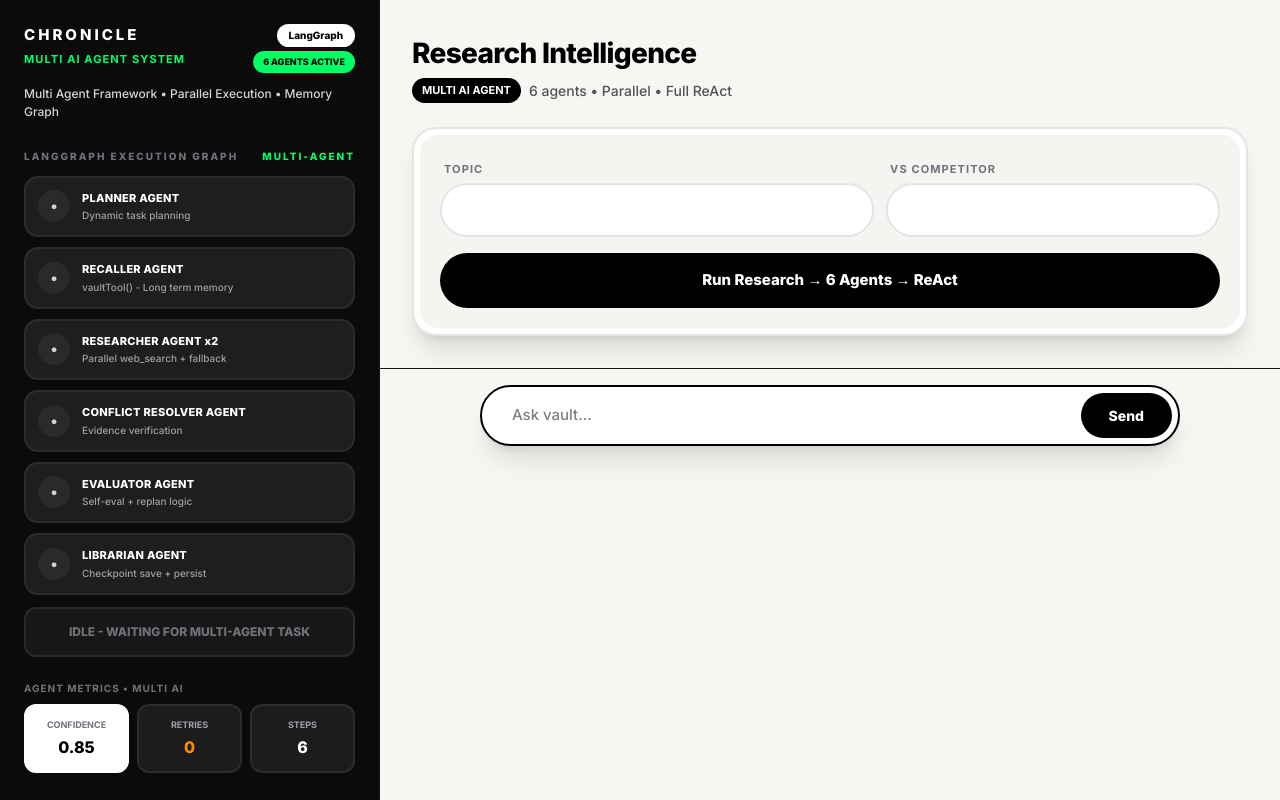
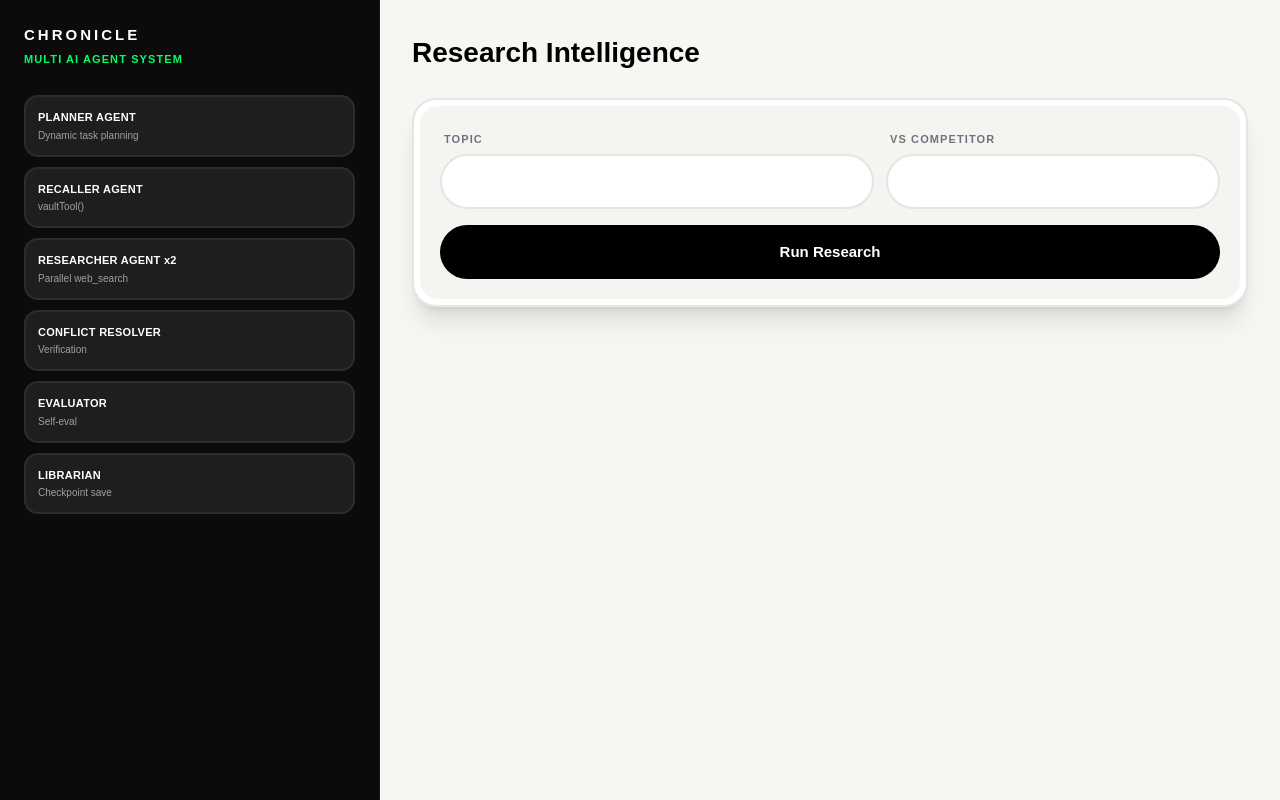
Before and after one commit to Steron167/AI-SECOND-BRAIN, a Next.js app: page / in a window 1280 px wide. Built offline with nearby package versions, Linux system fonts and the light colour scheme.

Commit message:
fix jsx - clean file, table cards back

```diff
--- a/app/page.tsx
+++ b/app/page.tsx
@@ -7,7 +7,7 @@ export default function Page() {
   const [competitor, setCompetitor] = useState("")
   const [result, setResult] = useState("")
   const [input, setInput] = useState("")
-  const [chats, setChats] = useState<Chat[]>([{ role: "ai", text: "Multi AI Agent System ready. 6 agents idle." }])
+  const [chats, setChats] = useState<Chat[]>([{ role: "ai", text: "Multi AI Agent System ready." }])
   const [memory, setMemory] = useState<any>({ short: [], long: { facts: [] } })
   const [loading, setLoading] = useState(false)
   const [meta, setMeta] = useState<any>(null)
@@ -21,69 +21,99 @@ export default function Page() {
 
   async function trackResearch() {
     if (!topic.trim()) return
-    setLoading(true); setResult("")
+    setLoading(true)
+    setResult("")
     const steps = ["planner","recaller","researcher","resolver","evaluator","librarian"]
-    let i=0; const it = setInterval(()=>{ setActiveNode(steps[i]); i=(i+1)%6 }, 350)
+    let i=0
+    const it = setInterval(()=>{ setActiveNode(steps[i]); i=(i+1)%6 }, 350)
     try {
       const res = await fetch("/api/chat", { method: "POST", headers: { "Content-Type": "application/json" }, body: JSON.stringify({ message: `Topic: ${topic} vs Competitor: ${competitor || "general"} - plain comparison`, memory }) })
       const data = await res.json()
-      clearInterval(it); setActiveNode("done")
-      setResult(data.reply); setMeta(data); setCheckpoints(data.checkpoints||[]); setMemory(data.memory_context)
+      clearInterval(it)
+      setActiveNode("done")
+      setResult(data.reply)
+      setMeta(data)
+      setCheckpoints(data.checkpoints||[])
+      setMemory(data.memory_context)
       localStorage.setItem("chronicle_memory", JSON.stringify(data.memory_context))
     } catch {}
-    clearInterval(it); setLoading(false)
+    clearInterval(it)
+    setLoading(false)
   }
 
   async function send() {
     if (!input.trim()) return
     const nc = [...chats, { role: "user" as const, text: input }]
-    setChats(nc); setInput(""); setLoading(true)
+    setChats(nc)
+    setInput("")
+    setLoading(true)
     try {
       const res = await fetch("/api/chat", { method: "POST", headers: { "Content-Type": "application/json" }, body: JSON.stringify({ message: input, memory }) })
       const data = await res.json()
-      setChats([...nc, { role: "ai", text: data.reply }]); setMeta(data); setCheckpoints(data.checkpoints||[]); setMemory(data.memory_context)
+      setChats([...nc, { role: "ai", text: data.reply }])
+      setMeta(data)
+      setCheckpoints(data.checkpoints||[])
+      setMemory(data.memory_context)
       localStorage.setItem("chronicle_memory", JSON.stringify(data.memory_context))
-    } catch {} setLoading(false)
+    } catch {}
+    setLoading(false)
   }
 
-  function cleanCell(text: string) {
-    return text.replace(/\*\*/g, "").replace(/\*/g, "").replace(/__/g, "").trim()
+  function cleanCell(t: string) {
+    return t.replace(/\*\*/g,"").replace(/\*/g,"").replace(/__/g,"").trim()
   }
 
   function renderReAct(text: string) {
     const blocks = text.split(/(?=Thought:|Action:|Observation:|Final Answer:)/gi)
     return blocks.map((block, idx) => {
       const l = block.toLowerCase()
-      if (l.includes("thought:")) return (
+      if (l.includes("thought:")) {
+        return (
           <div key={idx} className="mb-5 rounded-2xl bg-[#fff7ed] border-2 border-orange-200 p-5">
-          <div className="flex gap-2 mb-2 items-center"><div className="w-7 h-7 rounded-full bg-orange-500 text-white flex items-center justify-center text-xs font-bold">💭</div><div className="text-[12px] font-extrabold tracking-widest text-orange-700">THOUGHT</div><div className="ml-auto text-[10px] px-2 py-1 rounded-full bg-orange-500 text-white font-bold">Agent Reasoning</div></div>
+            <div className="text-[12px] font-extrabold tracking-widest text-orange-700 mb-2">THOUGHT</div>
             <div className="text-[14px] font-medium leading-7 text-black whitespace-pre-wrap break-words">{cleanCell(block.replace(/Thought:/i,""))}</div>
           </div>
         )
-      if (l.includes("action:")) return (
+      }
+      if (l.includes("action:")) {
+        return (
           <div key={idx} className="mb-5 rounded-2xl bg-[#eff6ff] border-2 border-blue-200 p-5">
-          <div className="flex gap-2 mb-2 items-center"><div className="w-7 h-7 rounded-full bg-blue-600 text-white flex items-center justify-center text-xs font-bold">⚡</div><div className="text-[12px] font-extrabold tracking-widest text-blue-700">ACTION</div><div className="ml-auto text-[10px] px-2 py-1 rounded-full bg-blue-600 text-white font-bold">Tool Invocation</div></div>
+            <div className="text-[12px] font-extrabold tracking-widest text-blue-700 mb-2">ACTION</div>
             <div className="text-[14px] font-mono font-semibold leading-7 text-black bg-white p-3 rounded-xl border border-blue-100 whitespace-pre-wrap break-words">{cleanCell(block.replace(/Action:/i,""))}</div>
           </div>
         )
-      if (l.includes("observation:")) return (
+      }
+      if (l.includes("observation:")) {
+        return (
           <div key={idx} className="mb-5 rounded-2xl bg-[#f0fdf4] border-2 border-green-200 p-5">
-          <div className="flex gap-2 mb-2 items-center"><div className="w-7 h-7 rounded-full bg-green-600 text-white flex items-center justify-center text-xs font-bold">👁</div><div className="text-[12px] font-extrabold tracking-widest text-green-700">OBSERVATION</div><div className="ml-auto text-[10px] px-2 py-1 rounded-full bg-green-600 text-white font-bold">Evidence Gathered</div></div>
+            <div className="text-[12px] font-extrabold tracking-widest text-green-700 mb-2">OBSERVATION</div>
             <div className="text-[14px] font-medium leading-7 text-black whitespace-pre-wrap break-words">{cleanCell(block.replace(/Observation:/i,""))}</div>
           </div>
         )
+      }
       if (l.includes("final answer:")) {
         const content = block.replace(/Final Answer:/i,"").trim()
         const lines = content.split("\n")
         return (
           <div key={idx} className="rounded-2xl bg-black text-white p-6 border-2 border-black">
-            <div className="flex gap-2 mb-4 items-center"><div className="w-7 h-7 rounded-full bg-white text-black flex items-center justify-center text-xs font-bold">✓</div><div className="text-[12px] font-extrabold tracking-widest">FINAL ANSWER • MULTI AI AGENT</div><div className="ml-auto text-[10px] px-2.5 py-1 rounded-full bg-white text-black font-bold">Verified • Full Length</div></div>
-            <div className="space-y-3">
+            <div className="text-[12px] font-extrabold tracking-widest mb-4">FINAL ANSWER</div>
+            <div className="space-y-2">
               {lines.map((line, li) => {
-                if (line.trim().startsWith("|") && line.includes("|")) {
-                  const cells = line.split("|").filter(c=>c.trim()).map(c=>cleanCell(c))
-                  if (cells.length===0 || cells[0].includes("---")) return null
-                  return <div key={li} className="grid gap-2" style={{gridTemplateColumns:`repeat(${cells.length}, minmax(0,1fr))`}}>{cells.map((cell, ci)=><div key={ci} className={`px-3 py-2.5 rounded-xl text-[13px] border leading-5 break-words ${ci===0? "bg-zinc-800 text-white border-zinc-700 font-extrabold" : "bg-white text-black border-white font-medium"}`}>{cell}</div>)}</div>
+                if (line.includes("|")) {
+                  const raw = line.split("|").map((s: string)=>s.trim()).filter((s: string)=>s.length>0)
+                  if (raw.length < 2) return null
+                  const isSep = raw.every((c: string) => /^[-:\s]+$/.test(c))
+                  if (isSep) return null
+                  const cells = raw.map((c: string)=>cleanCell(c))
+                  return (
+                    <div key={li} className="grid gap-2" style={{gridTemplateColumns:`repeat(${cells.length}, minmax(0,1fr))`}}>
+                      {cells.map((cell: string, ci: number) => (
+                        <div key={ci} className={`px-3 py-2.5 rounded-xl text-[13px] border leading-5 break-words ${ci===0? "bg-zinc-800 text-white border-zinc-700 font-extrabold" : "bg-white text-black border-white font-medium"}`}>
+                          {cell}
+                        </div>
+                      ))}
+                    </div>
+                  )
                 }
                 if (!line.trim()) return <div key={li} className="h-2" />
                 return <div key={li} className="text-[15px] font-medium leading-8 text-zinc-100 whitespace-pre-wrap break-words">{cleanCell(line)}</div>
@@ -92,79 +122,58 @@ export default function Page() {
           </div>
         )
       }
-      if (block.trim().length<5) return null
+      if (block.trim().length < 5) return null
       return <div key={idx} className="mb-3 text-[14px] leading-7 text-black whitespace-pre-wrap break-words">{cleanCell(block)}</div>
     })
   }
 
   const Node = ({ id, title, sub }: any) => (
-    <div className={`rounded-[14px] p-3 border-2 flex items-center gap-3 ${activeNode===id? "bg-white text-black border-white shadow-[0_6px_24px_rgba(255,255,255,0.25)] scale-[1.02]" : "bg-[#1e1e1e] border-[#2c2c2c] text-white"}`}>
-      <div className={`w-8 h-8 rounded-full flex items-center justify-center text-[11px] font-bold ${activeNode===id? "bg-black text-white" : "bg-[#2a2a2a] text-zinc-300"}`}>●</div>
-      <div className="flex-1"><div className="text-[11px] font-extrabold tracking-wide">{title}</div><div className={`text-[10px] mt-0.5 font-medium ${activeNode===id? "text-zinc-600" : "text-zinc-400"}`}>{sub}</div></div>
-      {activeNode===id && <div className="w-2 h-2 bg-[#00ff66] rounded-full animate-pulse" />}
+    <div className={`rounded-[14px] p-3 border-2 flex items-center gap-3 ${activeNode===id? "bg-white text-black border-white" : "bg-[#1e1e1e] border-[#2c2c2c] text-white"}`}>
+      <div className="flex-1">
+        <div className="text-[11px] font-extrabold tracking-wide">{title}</div>
+        <div className="text-[10px] mt-0.5 text-zinc-400">{sub}</div>
+      </div>
     </div>
   )
 
   return (
-    <div className="min-h-screen bg-[#f8f6f2] flex font-[Inter] antialiased">
-      <style>{`@import url('https://fonts.googleapis.com/css2?family=Inter:wght@500;600;700;800&display=swap'); *{font-family:Inter}`}</style>
-
+    <div className="min-h-screen bg-[#f8f6f2] flex">
       <div className="w-[380px] hidden lg:flex flex-col bg-[#0b0b0b] text-white p-6 shrink-0 border-r border-zinc-900">
-        <div className="flex justify-between items-start">
-          <div><div className="font-extrabold text-[15px] tracking-[0.2em]">CHRONICLE</div><div className="text-[11px] font-bold tracking-widest text-[#00ff66] mt-1">MULTI AI AGENT SYSTEM</div></div>
-          <div className="flex flex-col gap-1 items-end"><div className="text-[10px] bg-white text-black px-3 py-1 rounded-full font-extrabold">LangGraph</div><div className="text-[9px] px-2.5 py-1 rounded-full bg-[#00ff66] text-black font-extrabold">6 AGENTS ACTIVE</div></div>
-        </div>
-        <div className="text-[12px] text-zinc-300 mt-3 font-medium">Multi Agent Framework • Parallel Execution • Memory Graph</div>
-
+        <div className="font-extrabold text-[15px] tracking-[0.2em]">CHRONICLE</div>
+        <div className="text-[11px] font-bold tracking-widest text-[#00ff66] mt-1">MULTI AI AGENT SYSTEM</div>
         <div className="mt-7 space-y-2.5">
-          <div className="text-[10px] tracking-[0.2em] text-zinc-500 font-extrabold mb-3 flex justify-between"><span>LANGGRAPH EXECUTION GRAPH</span><span className="text-[#00ff66]">MULTI-AGENT</span></div>
           <Node id="planner" title="PLANNER AGENT" sub="Dynamic task planning" />
-          <Node id="recaller" title="RECALLER AGENT" sub="vaultTool() - Long term memory" />
-          <Node id="researcher" title="RESEARCHER AGENT x2" sub="Parallel web_search + fallback" />
-          <Node id="resolver" title="CONFLICT RESOLVER AGENT" sub="Evidence verification" />
-          <Node id="evaluator" title="EVALUATOR AGENT" sub="Self-eval + replan logic" />
-          <Node id="librarian" title="LIBRARIAN AGENT" sub="Checkpoint save + persist" />
-          <div className={`mt-3 p-3.5 rounded-xl text-center text-[12px] font-extrabold border-2 ${activeNode==="done"? "bg-[#00ff66] text-black border-[#00ff66]" : "bg-[#171717] border-[#2a2a2a] text-zinc-500"}`}>{activeNode==="done"? "✓ GRAPH COMPLETE - ALL 6 AGENTS FINISHED" : "IDLE - WAITING FOR MULTI-AGENT TASK"}</div>
-        </div>
-
-        <div className="mt-6">
-          <div className="text-[10px] tracking-widest text-zinc-500 font-bold mb-2">AGENT METRICS • MULTI AI</div>
-          <div className="grid grid-cols-3 gap-2">
-            <div className="bg-white rounded-xl p-3 text-center border-2 border-white"><div className="text-[9px] font-bold text-zinc-500">CONFIDENCE</div><div className="text-[16px] font-extrabold text-black mt-1">{meta?.metrics?.confidence || 0.85}</div></div>
-            <div className="bg-[#1c1c1c] rounded-xl p-3 text-center border-2 border-[#2c2c2c]"><div className="text-[9px] font-bold text-zinc-400">RETRIES</div><div className="text-[16px] font-extrabold text-orange-400 mt-1">{meta?.metrics?.retries || 0}</div></div>
-            <div className="bg-[#1c1c1c] rounded-xl p-3 text-center border-2 border-[#2c2c2c]"><div className="text-[9px] font-bold text-zinc-400">STEPS</div><div className="text-[16px] font-extrabold text-white mt-1">{checkpoints.length || 6}</div></div>
+          <Node id="recaller" title="RECALLER AGENT" sub="vaultTool()" />
+          <Node id="researcher" title="RESEARCHER AGENT x2" sub="Parallel web_search" />
+          <Node id="resolver" title="CONFLICT RESOLVER" sub="Verification" />
+          <Node id="evaluator" title="EVALUATOR" sub="Self-eval" />
+          <Node id="librarian" title="LIBRARIAN" sub="Checkpoint save" />
         </div>
       </div>
-      </div>
-
       <div className="flex-1 min-w-0 flex flex-col">
         <div className="p-6 md:p-8 max-w-[900px] mx-auto w-full">
-          <h1 className="text-[28px] font-extrabold text-black tracking-tight">Research Intelligence</h1>
-          <p className="text-[14px] font-medium text-zinc-600 mt-1 flex items-center gap-2"><span className="px-2.5 py-1 rounded-full bg-black text-white text-[11px] font-bold">MULTI AI AGENT</span> 6 agents • Parallel • Full ReAct</p>
-
+          <h1 className="text-[28px] font-extrabold text-black">Research Intelligence</h1>
           <div className="mt-6 bg-white rounded-[24px] border-2 border-black/10 shadow-xl p-1.5">
             <div className="bg-[#f6f4f1] rounded-[18px] p-5">
               <div className="grid md:grid-cols-[1.3fr_1fr] gap-3">
-                <div><label className="text-[11px] font-bold text-zinc-500 ml-1 tracking-widest">TOPIC</label><input value={topic} onChange={e=>setTopic(e.target.value)} placeholder="" className="w-full mt-1 bg-white rounded-full px-5 py-3.5 text-[15px] font-semibold text-black border-2 border-zinc-200 focus:border-black outline-none" /></div>
-                <div><label className="text-[11px] font-bold text-zinc-500 ml-1 tracking-widest">VS COMPETITOR</label><input value={competitor} onChange={e=>setCompetitor(e.target.value)} placeholder="" className="w-full mt-1 bg-white rounded-full px-5 py-3.5 text-[15px] font-semibold text-black border-2 border-zinc-200 focus:border-black outline-none" /></div>
+                <div>
+                  <label className="text-[11px] font-bold text-zinc-500 ml-1 tracking-widest">TOPIC</label>
+                  <input value={topic} onChange={e=>setTopic(e.target.value)} placeholder="" className="w-full mt-1 bg-white rounded-full px-5 py-3.5 text-[15px] font-semibold text-black border-2 border-zinc-200 outline-none" />
                 </div>
-              <button onClick={trackResearch} disabled={loading} className="w-full mt-4 bg-black text-white py-4 rounded-full font-extrabold text-[15px]">{loading? "MULTI AGENTS RUNNING..." : "Run Research → 6 Agents → ReAct"}</button>
+                <div>
+                  <label className="text-[11px] font-bold text-zinc-500 ml-1 tracking-widest">VS COMPETITOR</label>
+                  <input value={competitor} onChange={e=>setCompetitor(e.target.value)} placeholder="" className="w-full mt-1 bg-white rounded-full px-5 py-3.5 text-[15px] font-semibold text-black border-2 border-zinc-200 outline-none" />
                 </div>
               </div>
-
+              <button onClick={trackResearch} disabled={loading} className="w-full mt-4 bg-black text-white py-4 rounded-full font-extrabold text-[15px]">{loading? "MULTI AGENTS RUNNING..." : "Run Research"}</button>
+            </div>
+          </div>
           {result && (
             <div className="mt-6 bg-white rounded-[24px] border-2 border-black shadow-xl overflow-hidden">
-              <div className="px-6 py-4 bg-black text-white flex justify-between items-center"><div className="text-[11px] font-extrabold tracking-widest">FINAL ANSWER • MULTI AI AGENT • FULL LENGTH</div><div className="flex gap-2"><span className="text-[11px] px-3 py-1 rounded-full bg-white text-black font-bold">{result.length} chars</span><span className="text-[11px] px-3 py-1 rounded-full bg-[#00ff66] text-black font-bold">6 Agents</span></div></div>
+              <div className="px-6 py-4 bg-black text-white text-[11px] font-extrabold tracking-widest">FINAL ANSWER</div>
               <div className="p-6 bg-[#fcfaf7]">{renderReAct(result)}</div>
             </div>
           )}
-        </div>
-
-        <div className="p-4 sticky bottom-0 bg-[#f8f6f2]/95 backdrop-blur border-t">
-          <div className="max-w-[700px] mx-auto bg-white border-2 border-black rounded-full p-1.5 flex gap-2 shadow-xl">
-            <input value={input} onChange={e=>setInput(e.target.value)} onKeyDown={e=>e.key==="Enter"&&send()} placeholder="Ask vault..." className="flex-1 bg-transparent px-6 outline-none text-[15px] font-medium text-black" />
-            <button onClick={send} className="bg-black text-white px-7 py-3 rounded-full text-[14px] font-extrabold">Send</button>
-          </div>
         </div>
       </div>
     </div>
```
Lines whose indentation alone changed are shown as unchanged.
